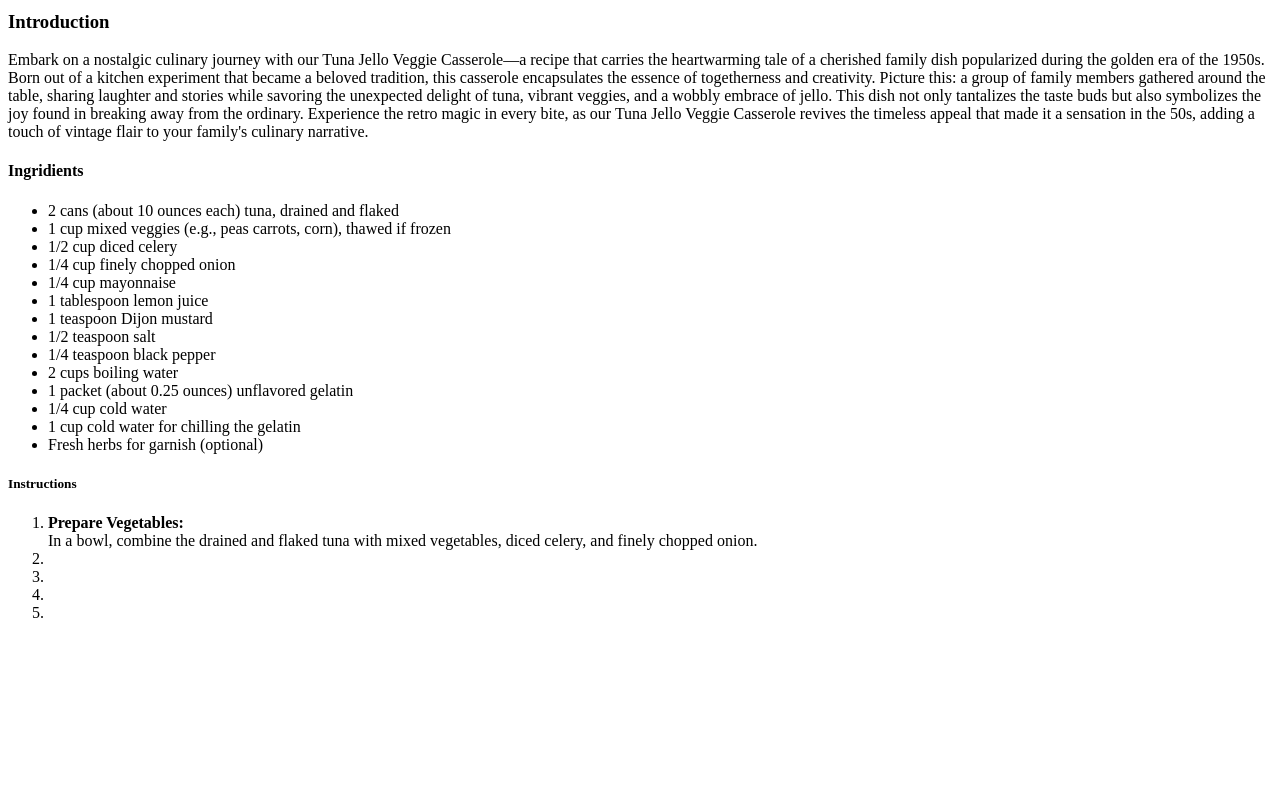
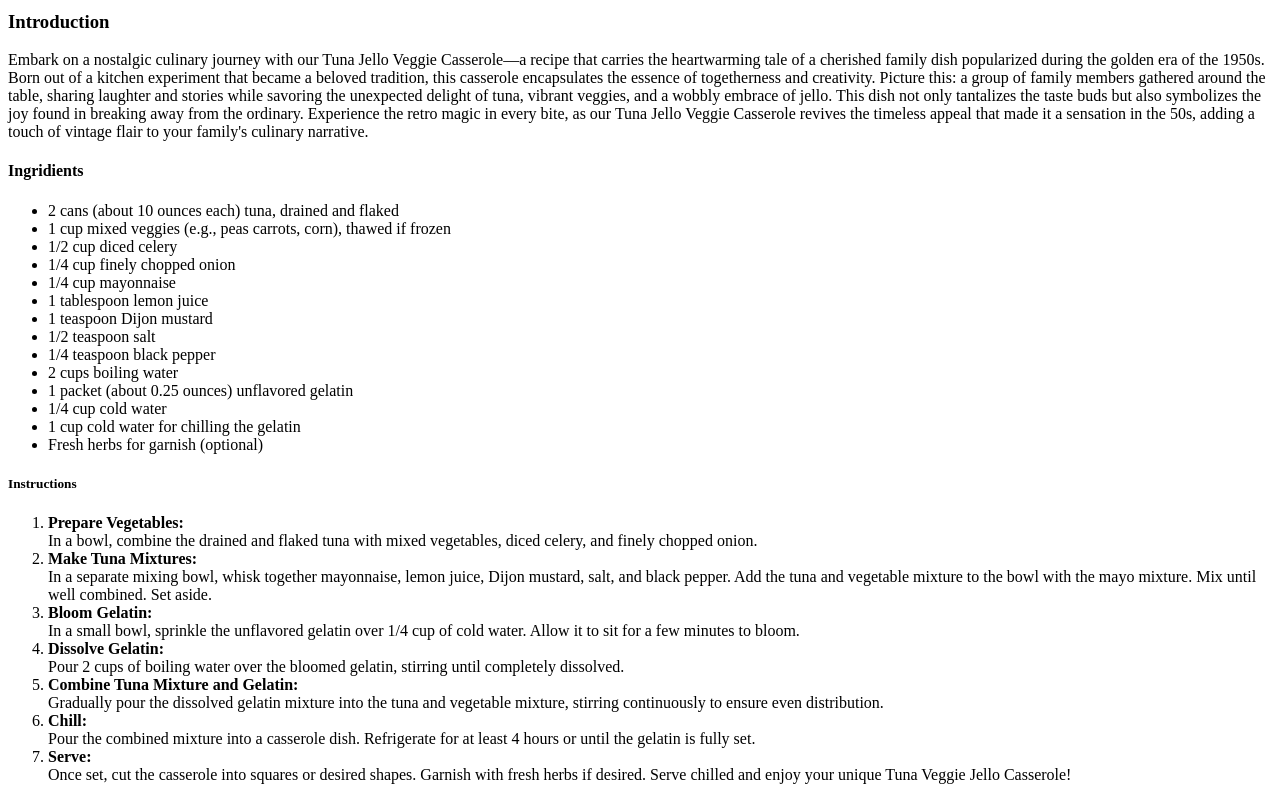
Before and after one commit to NefariousBirdMan/odin_recipe, a plain HTML site: page recipes/tuna-jello-casserole.html in a window 1280 px wide. Shown: the part 739-1539 px from the top of the page. Before the commit the page ends 1377 px from the top, so only its background shows below. Drawn offline with Linux system fonts and the light colour scheme.

Commit message:
Add Content to the Instructions Section of tuna-jello-casserole.html

```diff
--- a/recipes/tuna-jello-casserole.html
+++ b/recipes/tuna-jello-casserole.html
@@ -40,10 +40,25 @@
         <li><strong>Prepare Vegetables:</strong>
         <br>
           In a bowl, combine the drained and flaked tuna with mixed vegetables, diced celery, and finely chopped onion.</li>
-        <li></li>
-        <li></li>
-        <li></li>
-        <LI></LI>
+        <li><strong>Make Tuna Mixtures:</strong>
+          <br>In a separate mixing bowl, whisk together mayonnaise, lemon juice, Dijon mustard, salt, and black pepper.
+          Add the tuna and vegetable mixture to the bowl with the mayo mixture. Mix until well combined. Set aside.
+        <li><strong>Bloom Gelatin:</strong>
+        <br>
+          In a small bowl, sprinkle the unflavored gelatin over 1/4 cup of cold water. Allow it to sit for a few minutes to bloom.</li>
+        <li><strong>Dissolve Gelatin:</strong>
+        <br>
+        Pour 2 cups of boiling water over the bloomed gelatin, stirring until completely dissolved.</li>
+        <li><strong>Combine Tuna Mixture and Gelatin:</strong>
+        <br>
+        Gradually pour the dissolved gelatin mixture into the tuna and vegetable mixture, stirring continuously to ensure even distribution.</li>
+        <li><strong>Chill:</strong>
+        <br>
+        Pour the combined mixture into a casserole dish. Refrigerate for at least 4 hours or until the gelatin is fully set.</li>
+        <li><strong>Serve:</strong>
+        <br>
+        Once set, cut the casserole into squares or desired shapes. Garnish with fresh herbs if desired.
+        Serve chilled and enjoy your unique Tuna Veggie Jello Casserole!</li>
       </ol>
 </body>
 
```
